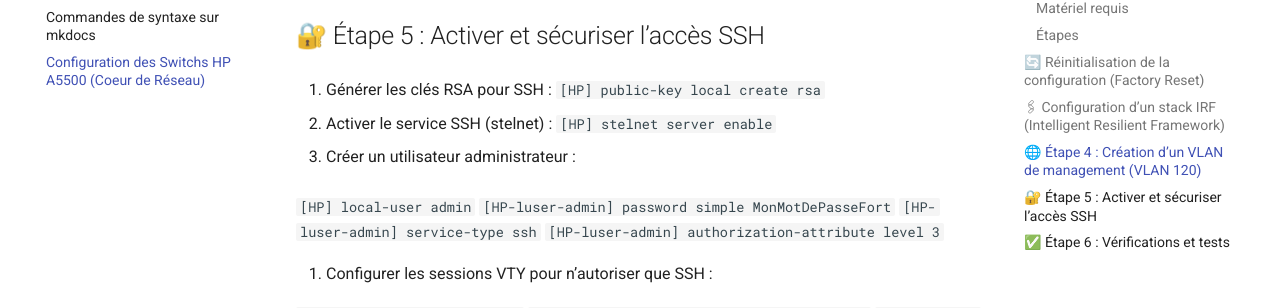
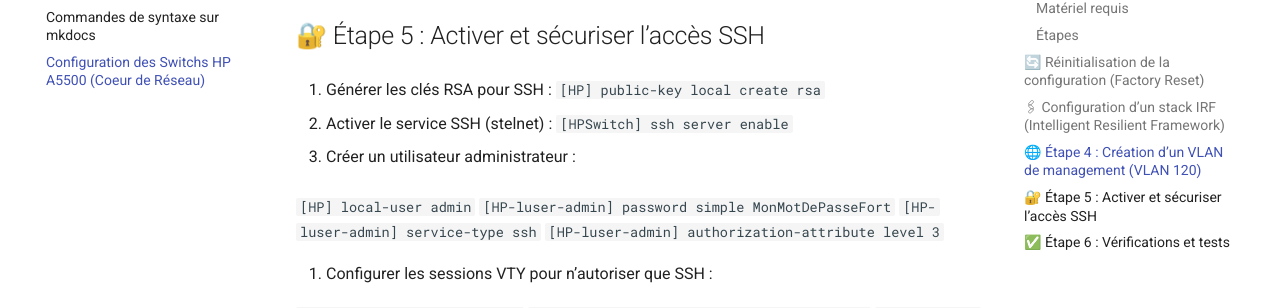
Before and after one commit to Sym-0ne/LaPaillasse, an MkDocs documentation site: the page built from docs/reseau.md, in a window 1280 px wide and 900 px high, scrolled down 2095 px. Shown: the part 145-453 px from the top of the window. Built offline with MkDocs 1.6.1 and Material for MkDocs 9.7.7, drawn with Linux system fonts in a browser that asks for light colours.

Commit message:
correction erreurs

````diff
--- a/docs/reseau.md
+++ b/docs/reseau.md
@@ -119,7 +119,7 @@
    ```
 
 2. Activer le service SSH (stelnet) :
-   ```[HP] stelnet server enable
+   ```[HPSwitch] ssh server enable
    ```
 
 3. Créer un utilisateur administrateur :
````
